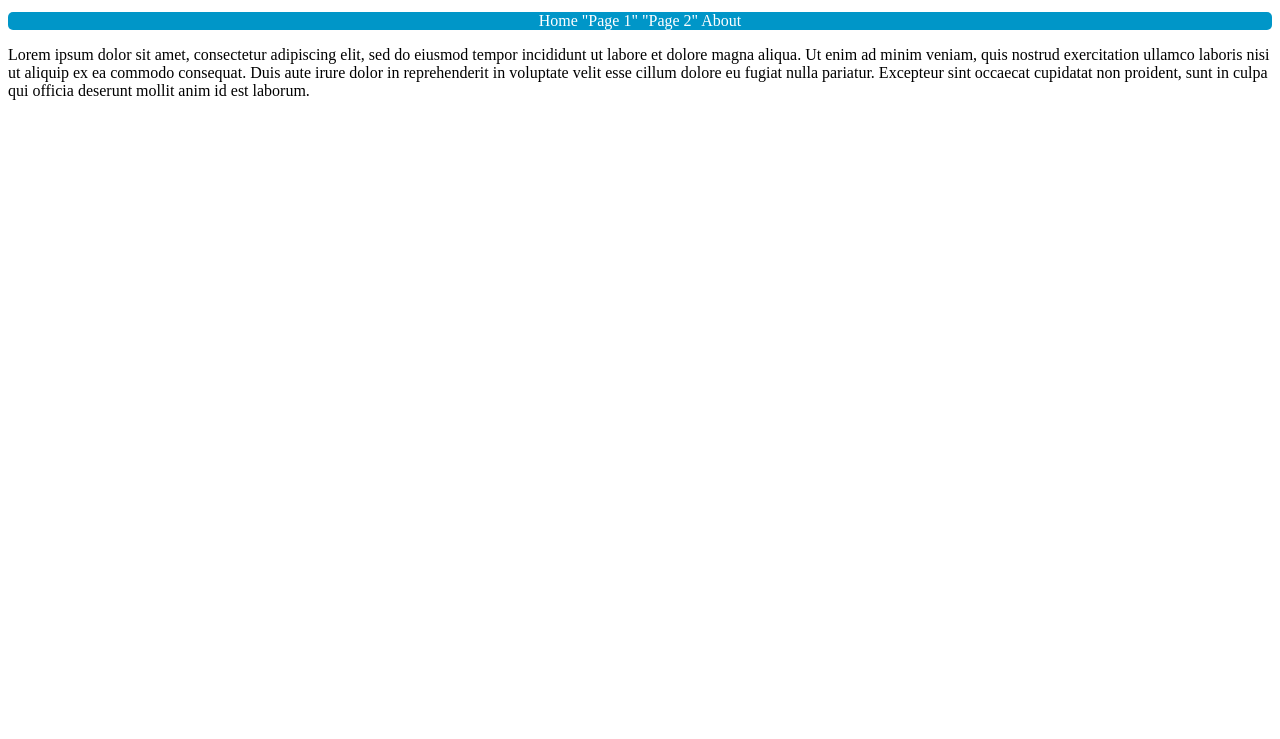
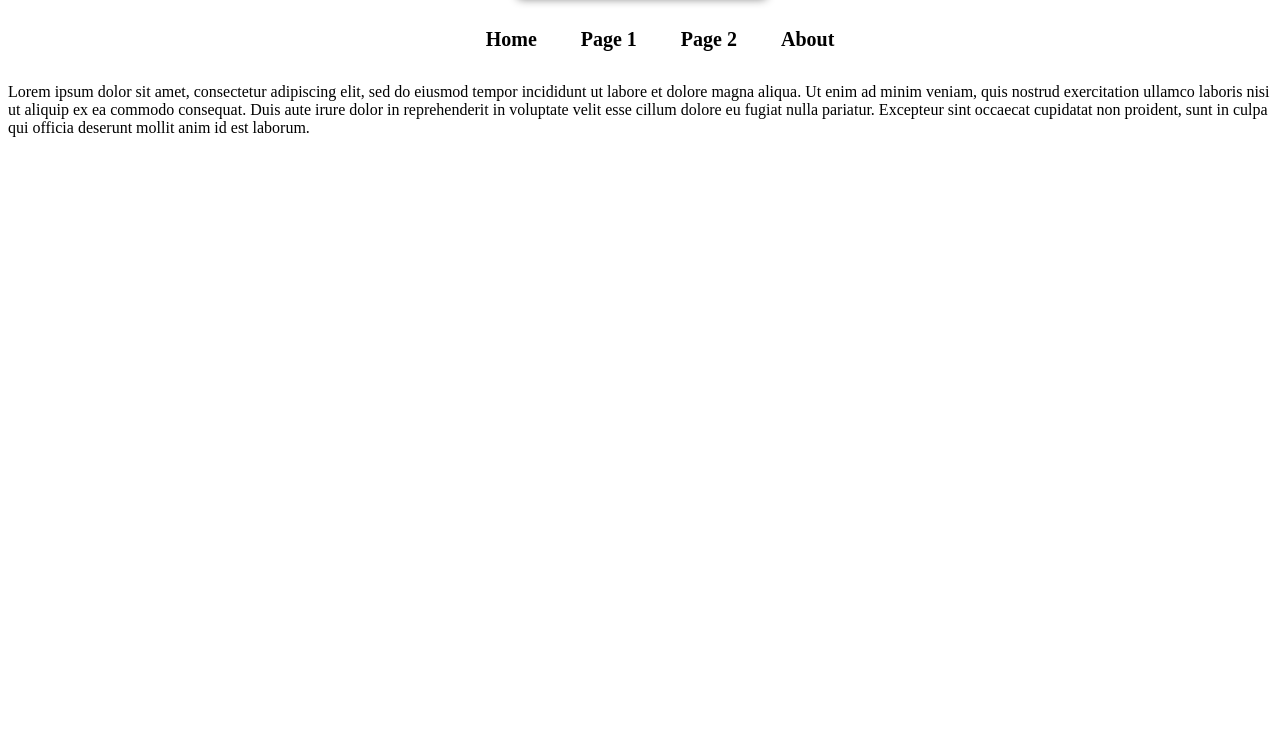
Before and after one commit to LilacAlstro/Lilac-Pages, a plain HTML site: page index.html in a window 1280 px wide. Shown: the part 61-800 px from the top of the page. Drawn offline with Linux system fonts and the light colour scheme.

Commit message:
Updated CSS. Adjusted for navigation bar.

```diff
--- a/index.html
+++ b/index.html
@@ -14,7 +14,14 @@
         </div>
         <!-- Navigation bar to be added below  -->
         <div class="navigation-bar">
-          Home "Page 1" "Page 2" About
+          <nav>
+            <ul>
+              <li><a href="#">Home</a></li>
+              <li><a href="#">Page 1</a></li>
+              <li><a href="#">Page 2</a></li>
+              <li><a href="#">About</a></li>
+            </ul>
+          </nav>
         </div>
         <div>
         <p>
--- a/style.css
+++ b/style.css
@@ -8,11 +8,37 @@ h1 {
     border-radius: 5px;
     margin: auto;
     margin-bottom: 15px;
+    box-shadow: 2px 2px 10px grey ;
 }
 
-.navigation-bar{
+ nav{
+    display: flex;
+    align-items: center;
+    justify-content: center;
+ }
+
+ nav ul li{
+   display: inline-block;
+ }
+
+ nav ul li a{
+    text-decoration: none;
+    font-size: 20px;
+    font-weight: 600;
+    margin: 20px;
+    color:black;
+    transition: background-color 1s;
+    transition: border-radius 0.5s;
+    transition: box-shadow 0.15s;
+ }
+
+ nav ul li a:hover{
     background-color: rgb(0, 150, 200);
-    text-align: center;
+    border-radius: 5px;
     color: white;
-    border-radius: 5px;
-}
+    box-shadow: 2px 2px 10px grey ;
+ }
+
+ nav ul li a:active{
+    color: blue;
+ }
```
